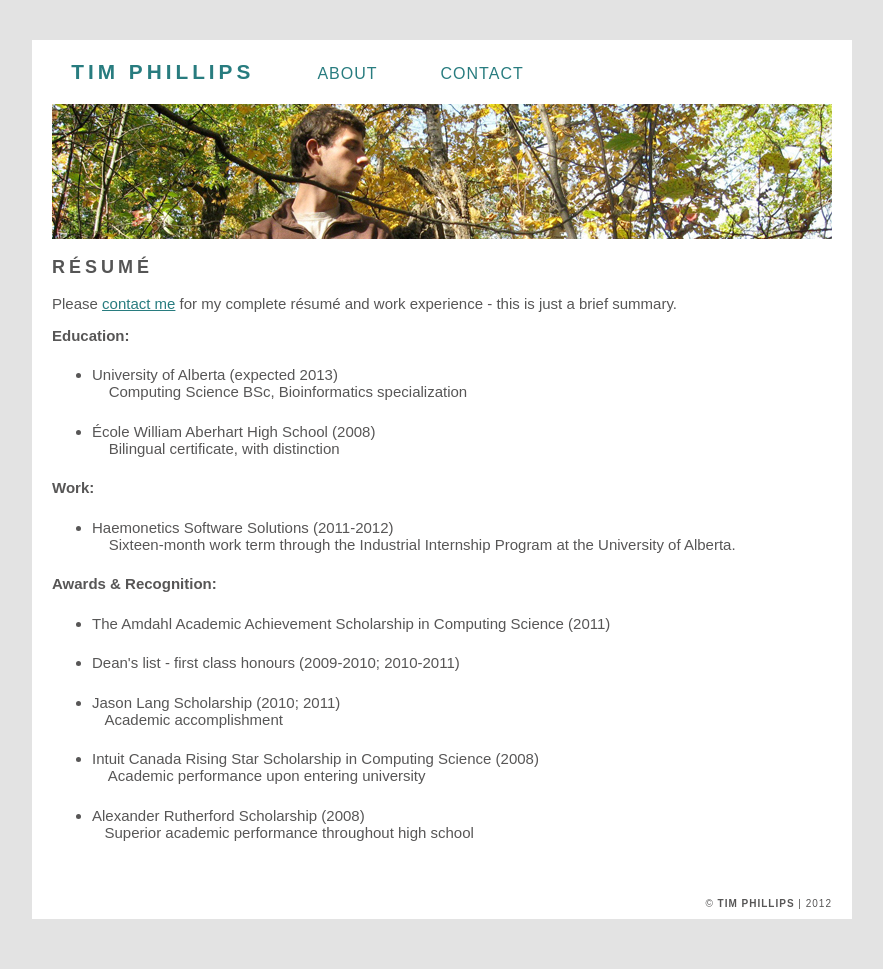
After one commit to timphillips/tim-phillips.com, a PHP site: page /resume.php in a window 1280 px wide. The commit adds this page. Shown: the whole page, without its empty margins (198-1081 px from the left). Run offline with PHP 8.4, Linux system fonts and the light colour scheme; data that the repository does not hold is empty; some libraries are stand-ins or nearby versions.

Commit message:
Adding resume

```diff
--- a/contact/index.php
+++ b/contact/index.php
@@ -14,6 +14,7 @@
     <img alt="Me!" src="" class="banner" id="me">
     <h3>Contact</h3>
     <p>Email me at <a href="mailto:me@tim-phillips.com">me@tim-phillips.com</a>.</p>
+    <p>My <a href="/resume.php">r&eacute;sum&eacute;</a>.</p>
     <p>My mostly-empty <a href="http://www.linkedin.com/pub/tim-phillips/23/354/829" target="_blank">LinkedIn</a> profile.</p>
     <p>My mostly-private <a href="http://www.facebook.com/timdphillips" target="_blank">Facebook</a> profile.</p>
     <p>My <a href="http://www.goodreads.com/user/show/13370091-tim" target="_blank">Goodreads</a> profile.</p>
--- /dev/null
+++ b/resume.php
@@ -0,0 +1,49 @@
+<!DOCTYPE HTML PUBLIC "-//W3C//DTD HTML 4.01 Transitional//EN" "http://www.w3.org/TR/html4/loose.dtd">
+<html>
+<head>
+    <title>Tim Phillips | Resume</title>
+    <link REL=StyleSheet HREF="style/stylesheet.css" TYPE="text/css" MEDIA=screen>
+    <script src="http://ajax.googleapis.com/ajax/libs/jquery/1.2.6/jquery.min.js"></script>
+    <script type="text/javascript" src="javascript/javascript.js"></script>
+</head>
+<body>
+
+<?php include($_SERVER['DOCUMENT_ROOT'].'/includes/header.php'); ?>
+
+<div id="content">
+    <img alt="Me!" src="" class="banner" id="me">
+    <h3>R&eacute;sum&eacute;</h3>
+        <p>Please <a href="/contact/">contact me</a> for my complete r&eacute;sum&eacute; and work experience - this is just a brief summary.
+
+        <p><b>Education:</b>
+
+        <ul>
+            <li>University of Alberta (expected 2013)<br>&nbsp; &nbsp;
+            Computing Science BSc, Bioinformatics specialization</li><p>
+            <li>&Eacute;cole William Aberhart High School (2008)<br>&nbsp; &nbsp;
+            Bilingual certificate, with distinction</li>
+        </ul>
+
+        <p><b>Work:</b>
+
+        <ul>
+            <li>Haemonetics Software Solutions (2011-2012)<br>&nbsp; &nbsp;
+            Sixteen-month work term through the Industrial Internship Program at the University of Alberta.</li>
+        </ul>
+
+        <p><b>Awards & Recognition:</b>
+
+        <ul>
+            <li>The Amdahl Academic Achievement Scholarship in Computing Science (2011)<br></li><p>
+            <li>Dean's list - first class honours (2009-2010; 2010-2011)<br></li><p>
+            <li>Jason Lang Scholarship (2010; 2011)<br>&nbsp; &nbsp;Academic accomplishment</li><p>
+            <li>Intuit Canada Rising Star Scholarship in Computing Science (2008)<br>&nbsp; &nbsp;
+            Academic performance upon entering university</li><p>
+            <li>Alexander Rutherford Scholarship (2008)<br>&nbsp; &nbsp;Superior academic performance throughout high school</li><p>
+        </ul>
+</div>
+
+<?php include($_SERVER['DOCUMENT_ROOT'].'/includes/footer.php'); ?>
+
+</body>
+</html>
--- a/style/stylesheet.css
+++ b/style/stylesheet.css
@@ -1,4 +1,4 @@
-/* Author: Tim Phillips 2012 */
+/* Author: Tim Phillips 2012-2013 */
 
 /****************************************
                                General
@@ -20,9 +20,15 @@ img {
     margin-right: auto;
 }
 
-a:link {color:#287c7f;}
-a:visited {color:#2E6791;}
-a:hover {color:#184B4D;}
+a:link {
+    color:#287c7f;
+}
+a:visited {
+    color:#2E6791;
+}
+a:hover {
+    color:#184B4D;
+}
 
 /****************************************
                                Header
@@ -151,10 +157,14 @@ ul#scrollingNav li a:hover, ul#navigation li a.active {
 }
 
 #content p {
-    font-size: 1.5em;
     padding: 0;
     margin: 0;
     padding: 0.5em 0em 0.5em 0em;
+    font-size: 1.5em;
+}
+
+#content ul {
+    font-size: 1.5em;
 }
 
 .subtext {
```
Lines whose indentation alone changed are shown as unchanged.
